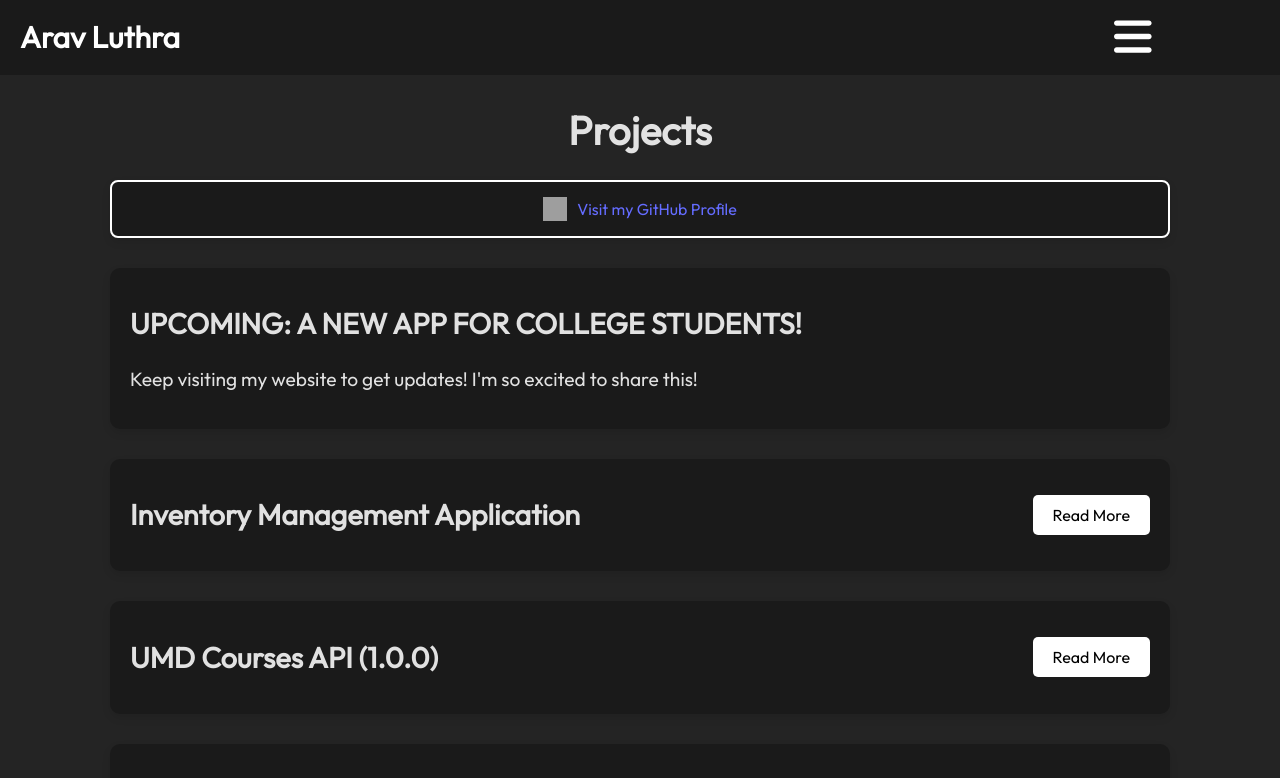
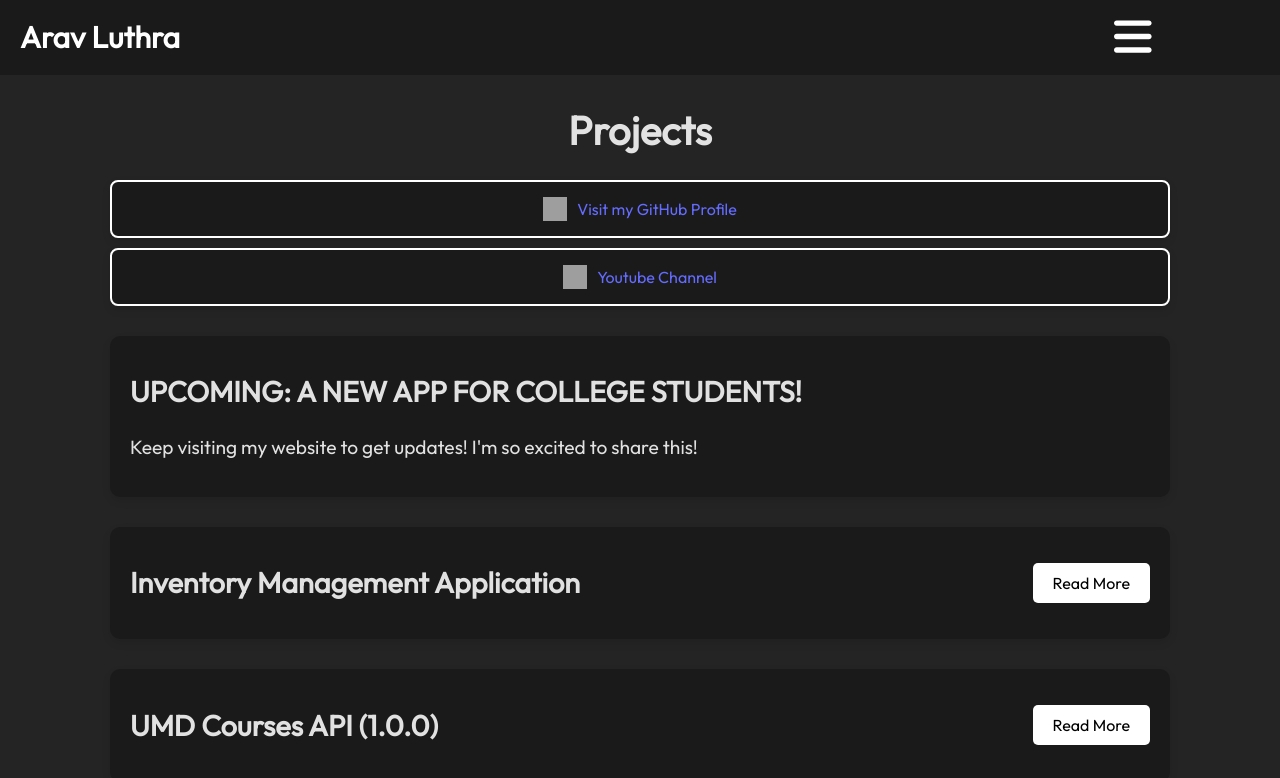
Before and after one commit to aluthra23/personal-website, a React (Vite) app: page /personal-website/projects in a window 1280 px wide. Shown: the top 778 px of the page. Built offline with nearby package versions, Linux system fonts and the light colour scheme; grey boxes are pictures that could not be loaded.

Commit message:
added youtube channel link to projects page

```diff
--- a/src/components/projects/Projects.jsx
+++ b/src/components/projects/Projects.jsx
@@ -27,13 +27,20 @@ const Projects = () => {
         <div className="projects-content">
           <h2 className="projects-title">Projects</h2>
           <div className="github-link">
-            {/* <a href="https://github.com/aluthra23" className='project-link' target="_blank">Visit my GitHub Profile</a> */}
             <LinkCard
               text='Visit my GitHub Profile'
               url="https://github.com/aluthra23"
               icon="https://www.svgrepo.com/show/475654/github-color.svg"
               hoverColor="#444"
             />
+
+            <LinkCard
+              text="Youtube Channel"
+              url="https://youtube.com/@aravluthra6548?si=I9BlsAjwuALsVpOd"
+              icon="https://cdn1.iconfinder.com/data/icons/logotypes/32/youtube-512.png"
+              hoverColor="#ff6666"
+            />
+
           </div>
 
           <UpcomingProjects />
```
